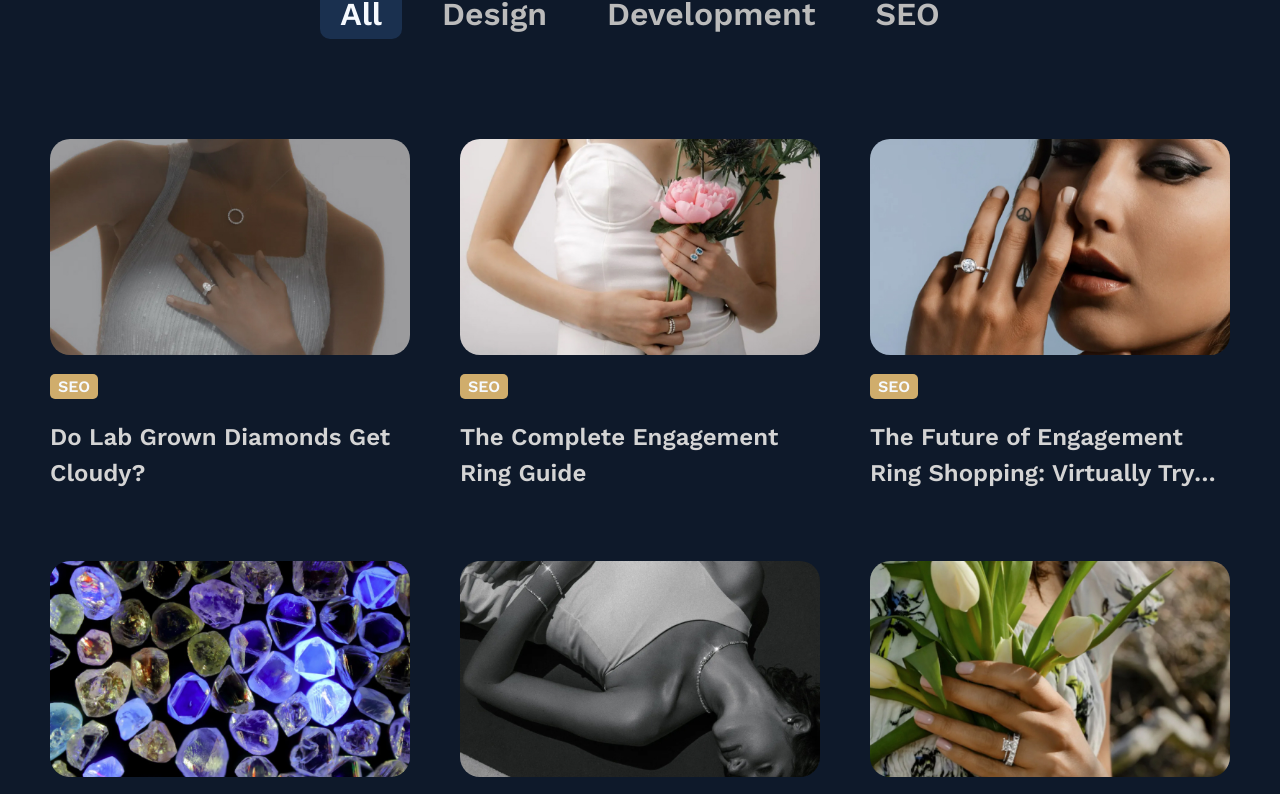
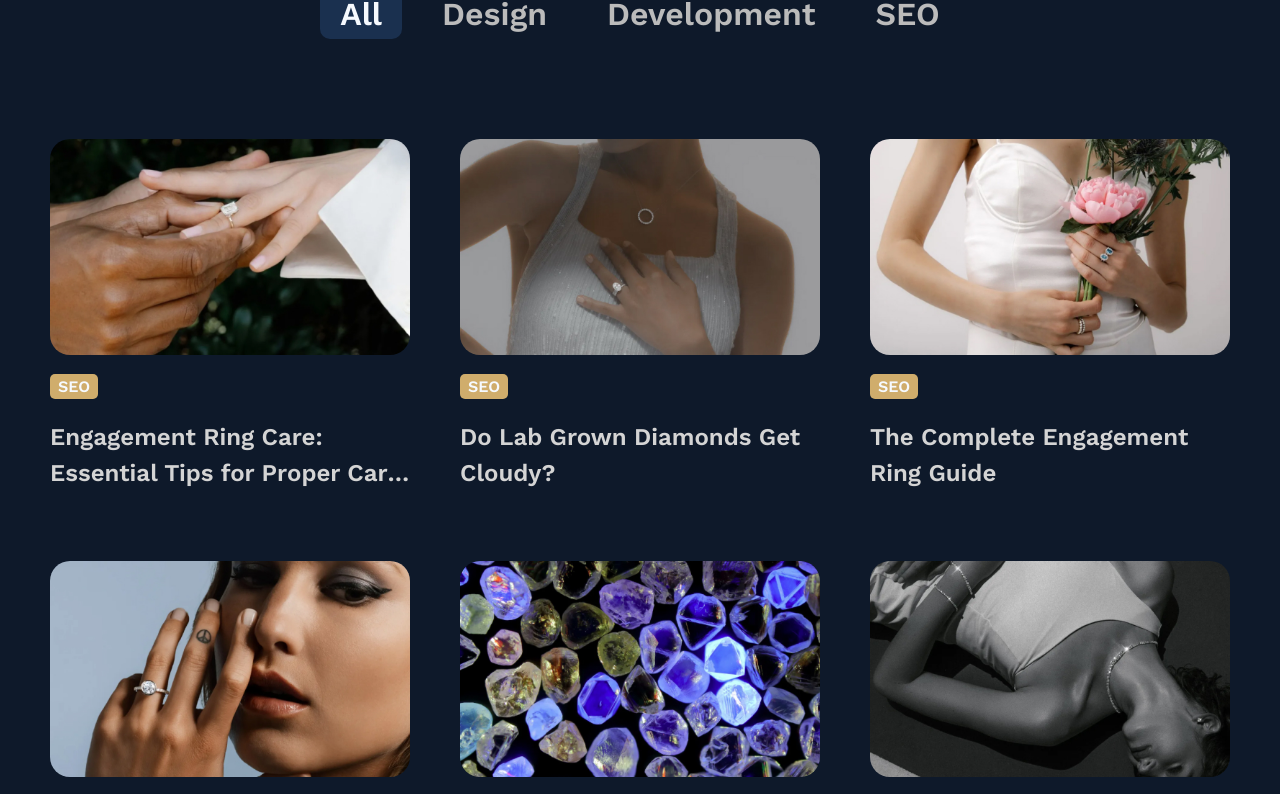
Before and after one commit to Count-MonteCristo/portfolio, a React (Create React App) app: page /portfolio in a window 1280 px wide. Shown: the part 865-1659 px from the top of the page. Built offline with nearby package versions, Linux system fonts and the light colour scheme.

Commit message:
content update

```diff
--- a/src/components/projectsData.js
+++ b/src/components/projectsData.js
@@ -38,6 +38,7 @@ import blueFluorescence from "../assets/project-images/blueFluorescence.jpg";
 import virtual from "../assets/project-images/virtual.jpg";
 import guide from "../assets/project-images/ring-guide.jpg";
 import cloudy from "../assets/project-images/cloudy.jpg";
+import care from "../assets/project-images/care.jpg";
 
 const projectsData = [
   //CO Blog Posts
@@ -257,6 +258,14 @@ const projectsData = [
     completionDate: "2023/09/20",
     link: "https://www.cleanorigin.com/blog/do-lab-grown-diamonds-get-cloudy/",
   },
+  {
+    id: 41,
+    name: "Engagement Ring Care: Essential Tips for Proper Care and Maintenance",
+    tags: ["SEO"],
+    image: care,
+    completionDate: "2023/09/21",
+    link: "https://www.cleanorigin.com/blog/engagement-ring-care/",
+  },
 
   //TP Articles
   {
```
Also changed, not shown: src/assets/project-images/care.jpg (added).
